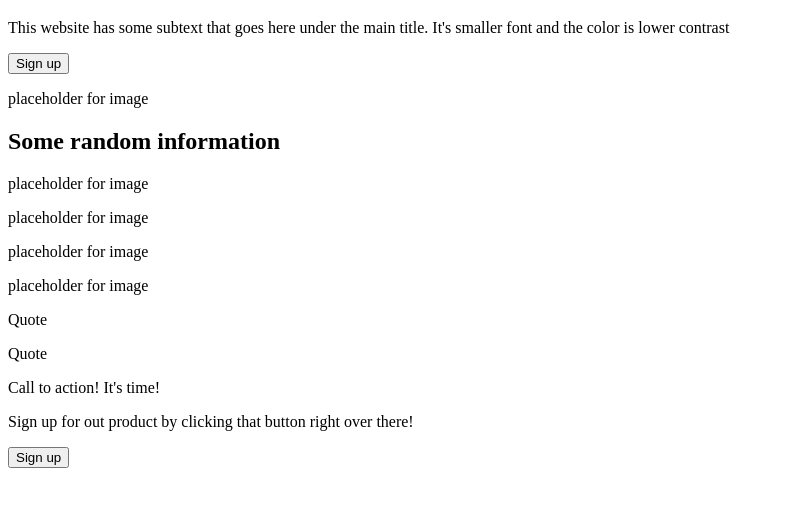
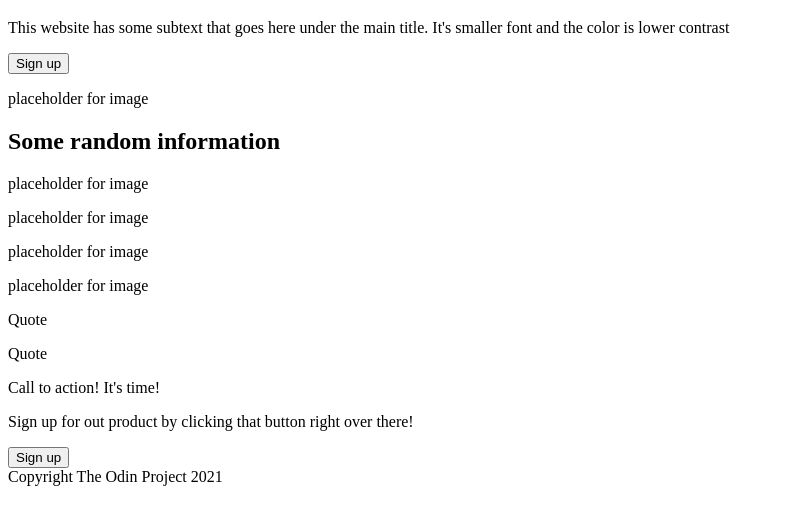
Before and after one commit to ldnjonas/landing-page, a plain HTML site: page index.html in a window 1280 px wide. Shown: the part 149-674 px from the top of the page, without its empty margins (0-785 px from the left). Drawn offline with Linux system fonts and the light colour scheme.

Commit message:
Added footer to page

```diff
--- a/index.html
+++ b/index.html
@@ -45,6 +45,10 @@
         <button>Sign up</button>
     </div>
 
+    <div class="footer">
+        Copyright The Odin Project 2021
+    </div>
+
 
 </body>
 </html>
```
